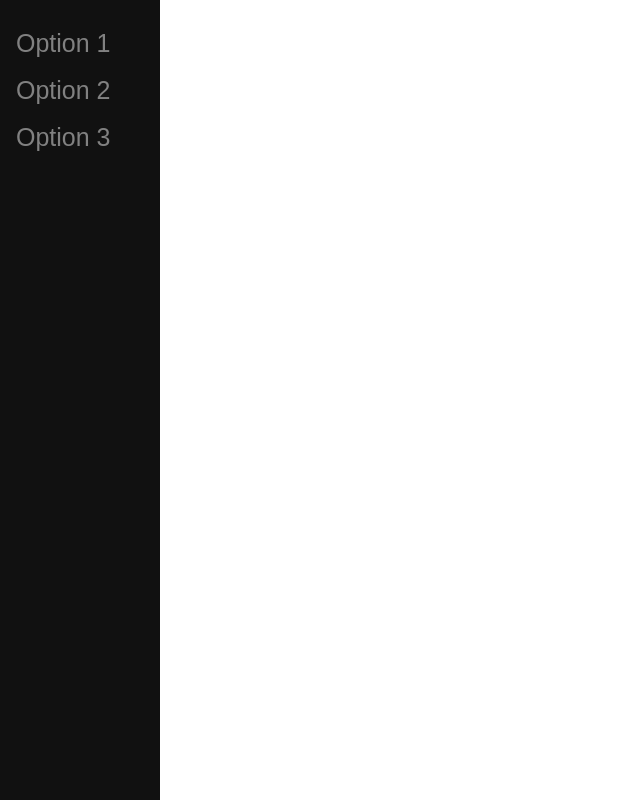
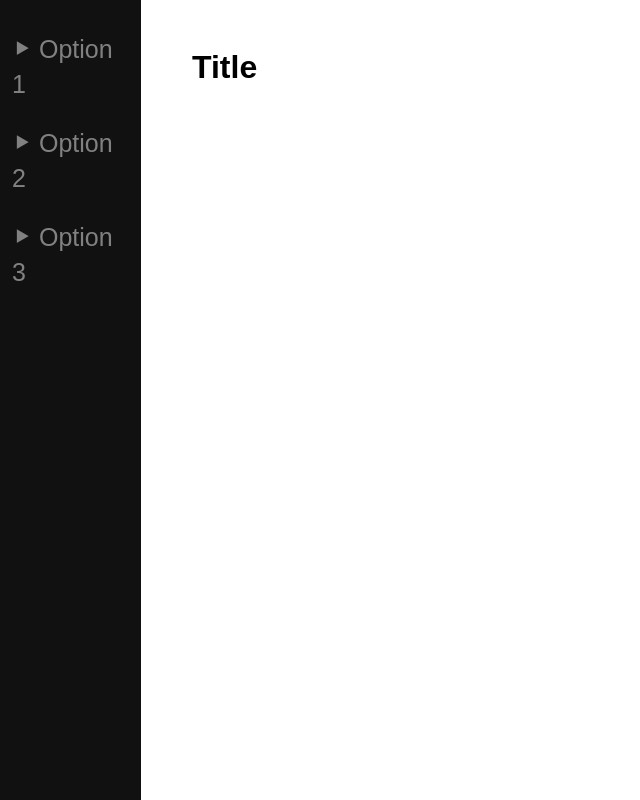
Before and after one commit to JackieAnjie/practice, a Vue app: page / in a window 1280 px wide. Shown: the whole page, without its empty margins (0-640 px from the left). Built offline with nearby package versions, Linux system fonts and the light colour scheme; the HTML template or start-up script is replaced by a standard one.

Commit message:
added arrow icons, and content component

```diff
--- a/src/App.vue
+++ b/src/App.vue
@@ -1,16 +1,19 @@
 <template>
   <div id="app">
     <Sidebar/>
+    <Content/>
   </div>
 </template>
 
 <script>
 import Sidebar from './components/Sidebar';
+import Content from './components/Content';
 
 export default {
   name: 'app',
   components: {
-    Sidebar
+    Sidebar,
+    Content
   }
 }
 </script>
--- /dev/null
+++ b/src/components/Content.vue
@@ -0,0 +1,24 @@
+<template>
+    <div>
+        <h1>{{title}}</h1>
+    </div>
+</template>
+
+<script>
+export default {
+    data () {
+        return {
+            title: "Title",
+            description: "This is a description",
+            tutorials: "www.google.ca",
+            sources: "www.google.ca"
+        }
+    }
+}
+</script>
+
+<style scoped>
+div {
+    margin-left:15%;
+}
+</style>
--- a/src/components/Sidebar.vue
+++ b/src/components/Sidebar.vue
@@ -4,7 +4,8 @@
         <div class=sidebar>
             <div v-bind:key="item.title" v-for="item in sidebar">
                 <a v-on:click="expand(item)">
-                {{item.title}}
+                    <a v-if="item.clicked">&#x2BC6; {{item.title}} </a>
+                    <a v-else>&#x2BC8; {{item.title}} </a>
                 </a>
                 <a v-if="item.clicked">
                     <a v-bind:key="subitem.title" v-for="subitem in item.suboption" v-on:click="showPage(subitem.title)">{{subitem.title}}</a>
@@ -78,7 +79,7 @@ export default {
 
 <style scoped>
 a {
-    padding: 6px 8px 6px 16px;
+    padding: 6px 8px 6px 6px;
     text-decoration: none;
     font-size: 25px;
     color: #818181;
@@ -89,9 +90,13 @@ a {
   color: #f1f1f1;
 }
 
+.active {
+    color: #f1f1f1;
+}
+
 .sidebar {
     height: 100%;
-    width: 160px;
+    width: 11%;
     position: fixed;
     z-index: 1;
     top: 0;
```
